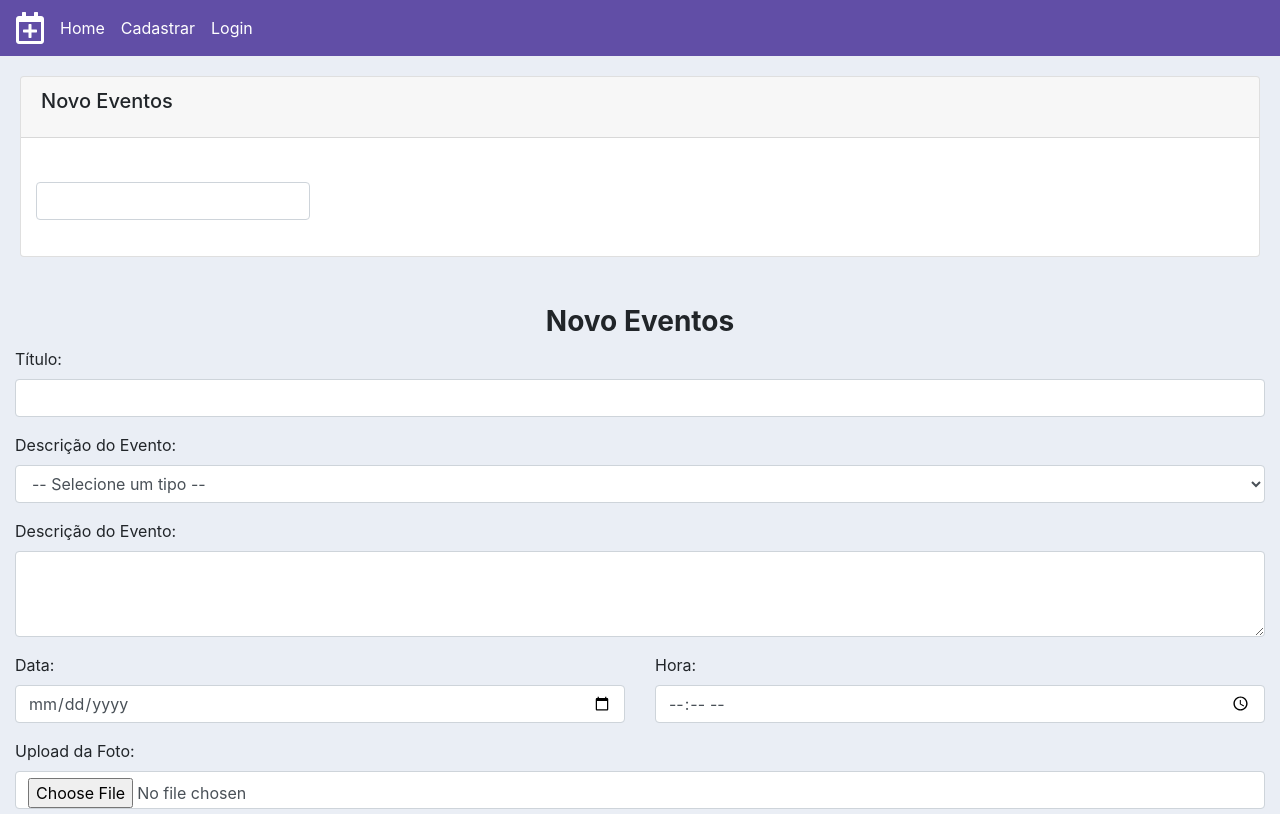
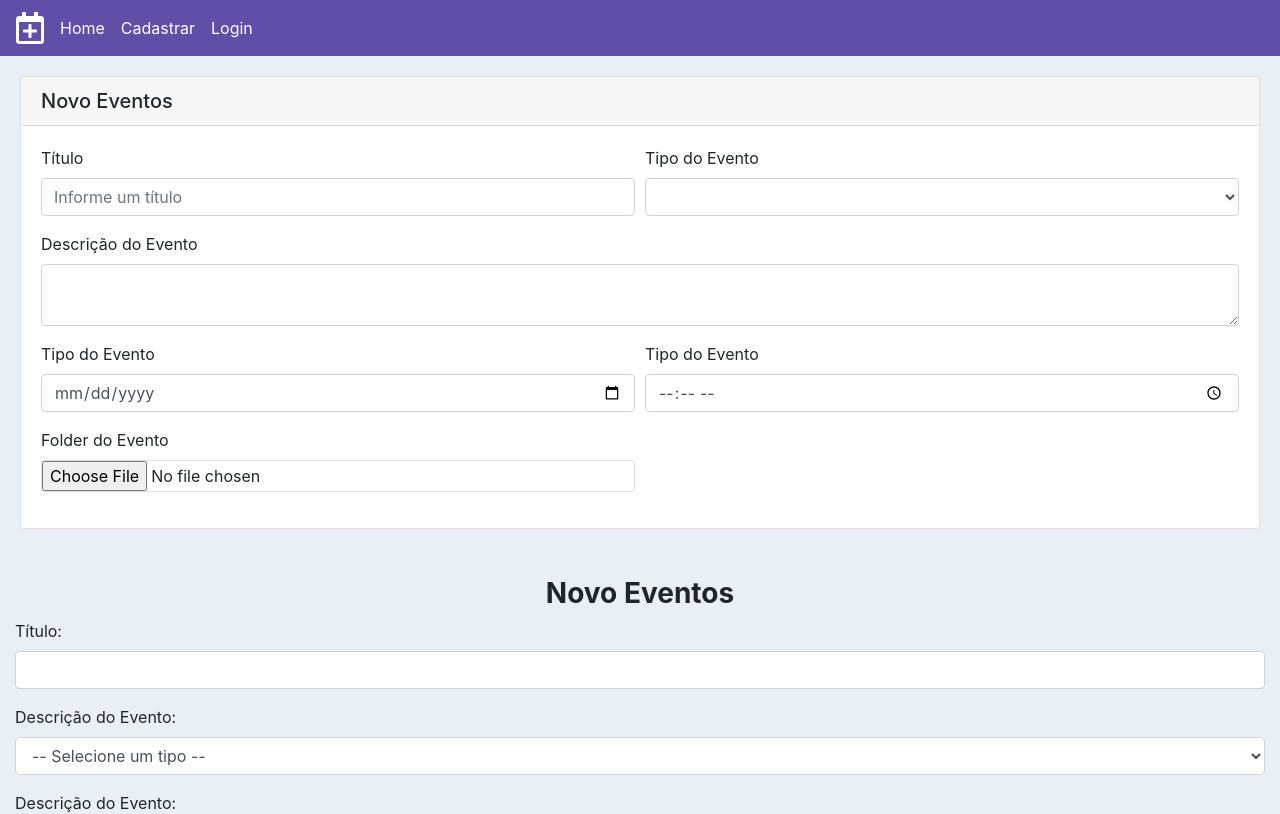
Before and after one commit to henriqueten/reactjs-firebase_eventrec, a React (Create React App) app: page /evento/cadastro in a window 1280 px wide. Shown: the top 814 px of the page. Built offline with nearby package versions, Linux system fonts and the light colour scheme.

Commit message:
criado o card de add evento

```diff
--- a/src/page/evento-cadastro/index.js
+++ b/src/page/evento-cadastro/index.js
@@ -1,12 +1,12 @@
 import React, { useState } from 'react';
 import { useSelector } from 'react-redux';
-import './evento-cadastro.css';
-import Navbar from '../navbar';
-
-
 import { Form, Card } from "react-bootstrap";
 
+import Navbar from '../navbar';
 import firebase from '../../firebase';
+
+import "./styles.css";
+
 
 function EventoCadastro() {
     const [carregando, setCarregando] = useState();
@@ -58,18 +58,47 @@ function EventoCadastro() {
 
           <Form>
               <Card className="containerCard" >
-                  <Card.Header>
-                      <Card.Title>Novo Eventos</Card.Title>
+                  <Card.Header >
+                      <Card.Title className="positionTitle">Novo Eventos</Card.Title>
                   </Card.Header>
                   <Card.Body>
+
                       <Form.Row>
-                          <Form.Group>
-                              <Form.Label></Form.Label>
-                              <Form.Control></Form.Control>
+                          <Form.Group className="col-md-6">
+                              <Form.Label>Título</Form.Label>
+                              <Form.Control placeholder="Informe um título"/>
+                          </Form.Group>
+
+                          <Form.Group className="col-md-6">
+                              <Form.Label>Tipo do Evento</Form.Label>
+                              <Form.Control as="select" ></Form.Control>
+                          </Form.Group>
+
+                          <Form.Group className="col-md-12">
+                              <Form.Label>Descrição do Evento</Form.Label>
+                              <Form.Control as="textarea" ></Form.Control>
+                          </Form.Group>
+
+                          <Form.Group className="col-md-6">
+                              <Form.Label>Tipo do Evento</Form.Label>
+                              <Form.Control type="date" ></Form.Control>
+                          </Form.Group>
+
+                          <Form.Group className="col-md-6">
+                              <Form.Label>Tipo do Evento</Form.Label>
+                              <Form.Control type="time" ></Form.Control>
+                          </Form.Group>
+
+                          <Form.Group className="col-md-6">
+                              <Form.Label>Folder do Evento</Form.Label>
+                              <Form.Control className="inputBord" type="file" ></Form.Control>
                           </Form.Group>
                       </Form.Row>
                   </Card.Body>
+
+
               </Card>
+
           </Form>
 
                         <div className="col-12 mt-5">
--- a/src/page/evento-cadastro/evento-cadastro.css
+++ b/src/page/evento-cadastro/styles.css
@@ -7,3 +7,11 @@
     background-color: #f21667;
     color: #fff;
 }
+.positionTitle{
+    margin-bottom: 0;
+}
+
+.inputBord{
+    border: rgb(221, 223, 224) solid 1px !important;
+    border-radius: 3px;
+}
```
